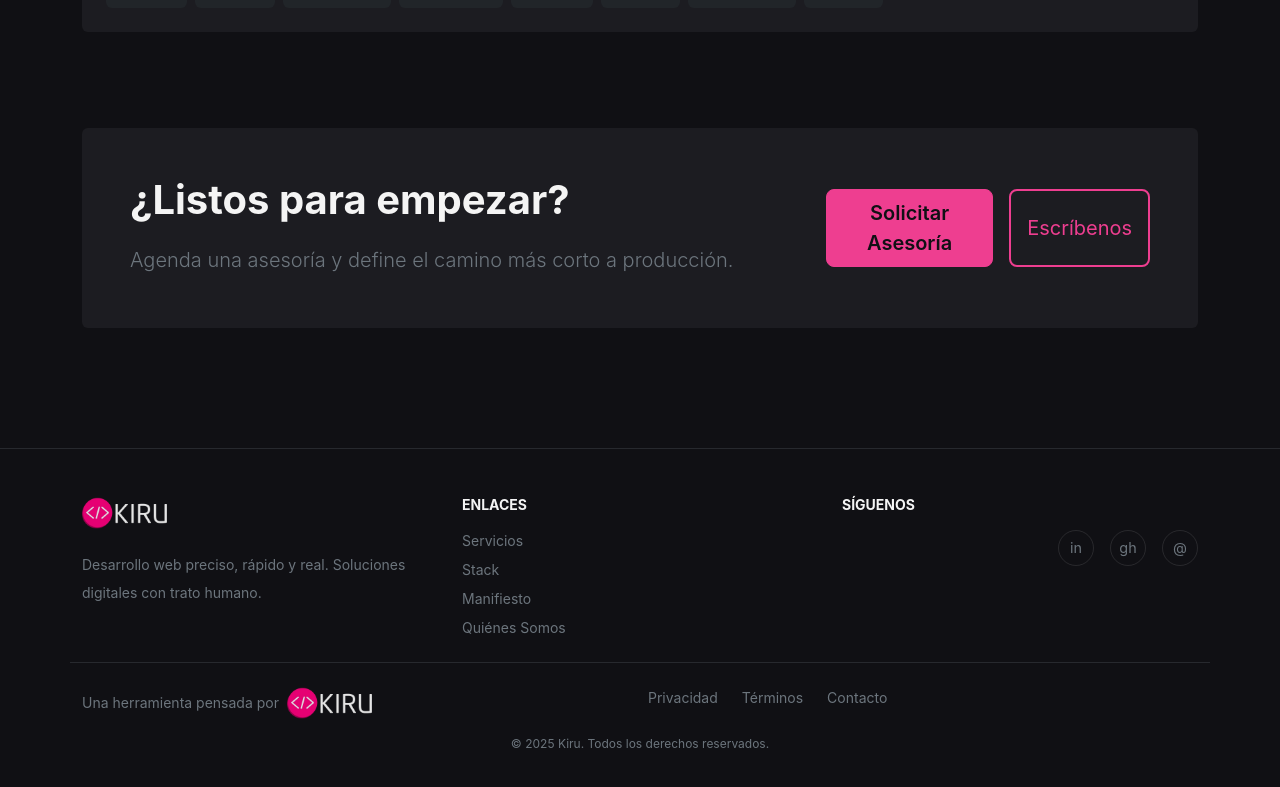
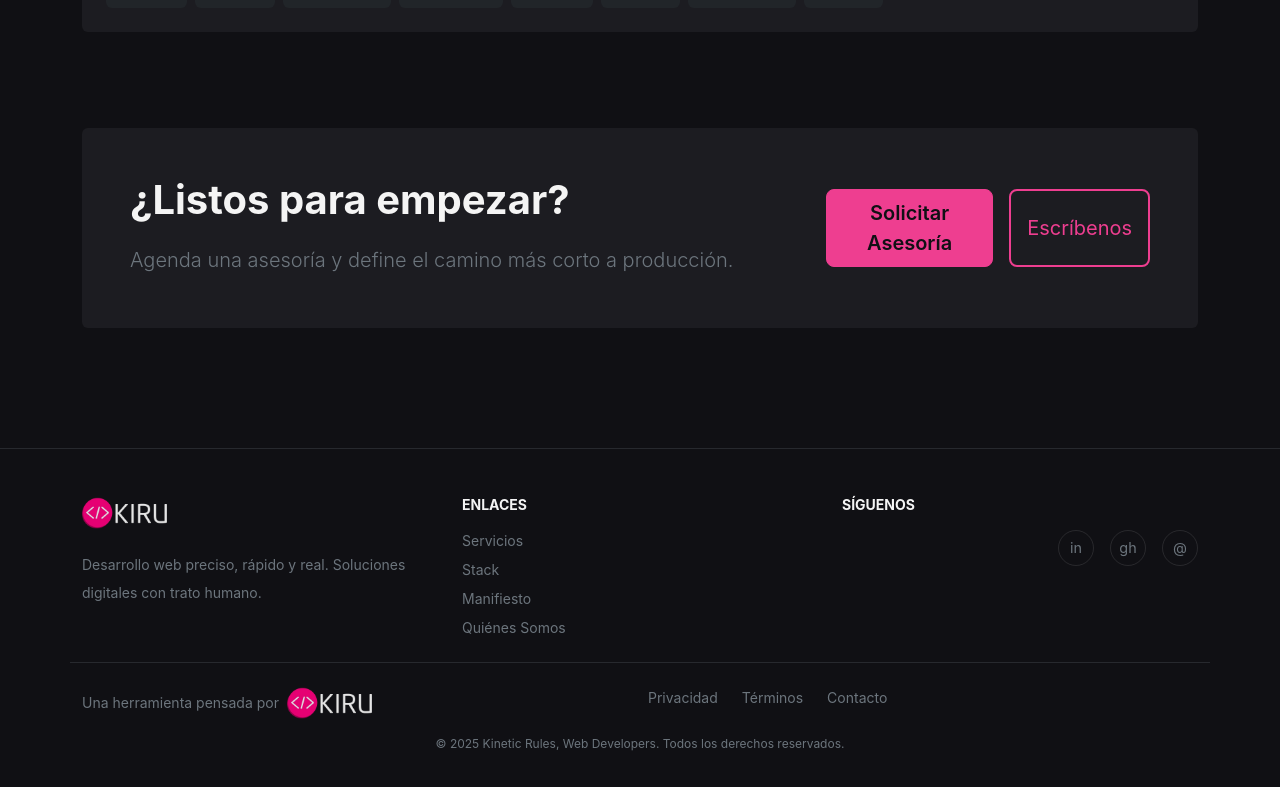
Before and after one commit to KiruDevelopers/kiruLanding, a React (Vite) app: page / in a window 1280 px wide. Shown: the part 1760-2547 px from the top of the page. Built offline with nearby package versions, Linux system fonts and the light colour scheme.

Commit message:
Footers details

```diff
--- a/src/components/Footer.jsx
+++ b/src/components/Footer.jsx
@@ -167,7 +167,7 @@ const Footer = () => {
                 <Row className="pt-3">
                     <Col className="text-center">
                         <p className="text-secondary small mb-0" style={{ fontSize: '0.75rem' }}>
-                            © {currentYear} Kiru. Todos los derechos reservados.
+                            © {currentYear} Kinetic Rules, Web Developers. Todos los derechos reservados.
                         </p>
                     </Col>
                 </Row>
```
